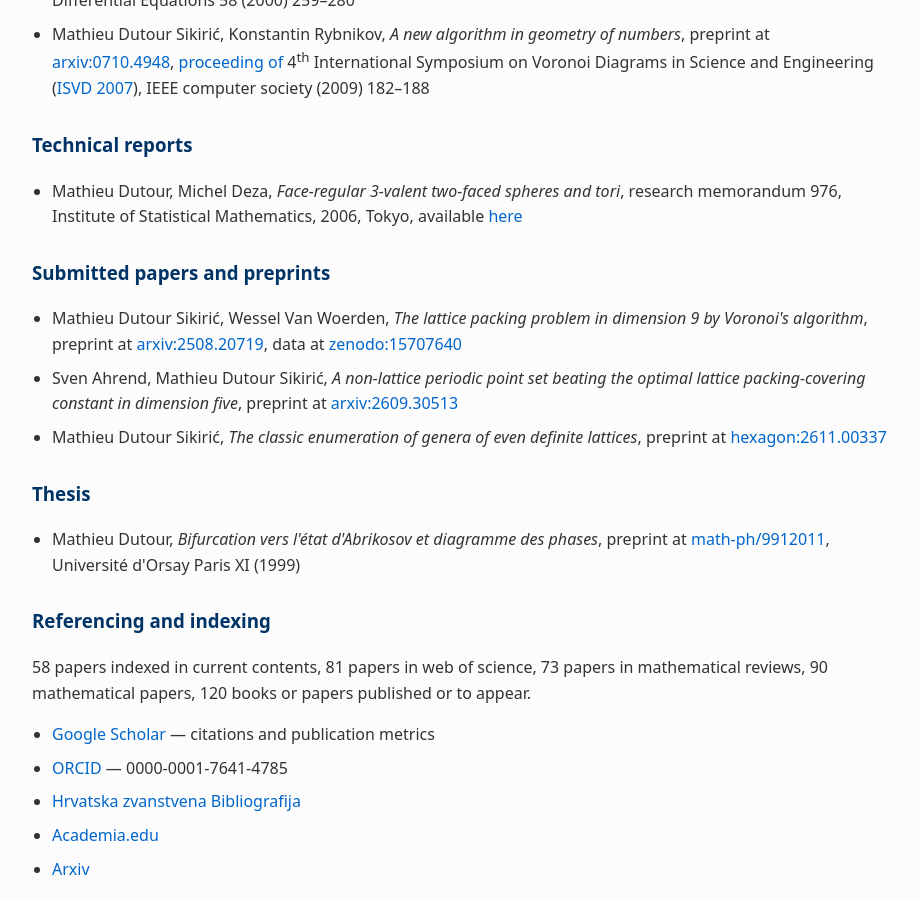
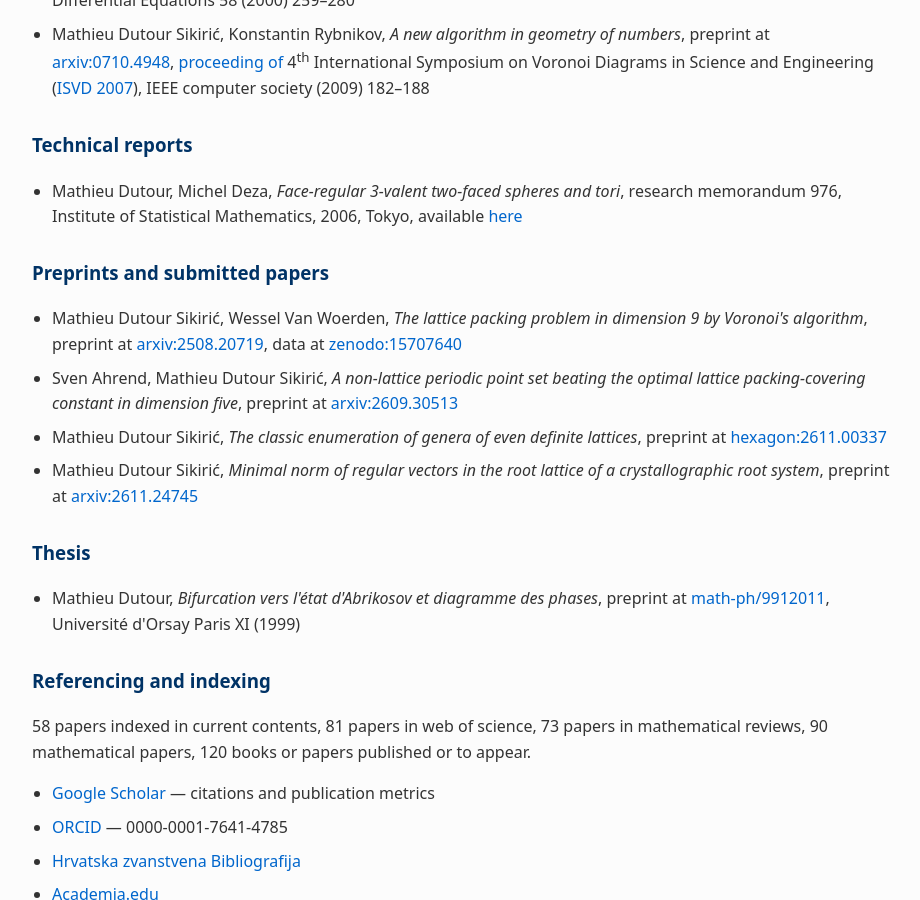
Before and after one commit to MathieuDutSik/mathieudutsik.github.io, a Jekyll site: the page built from Publications/index.html, in a window 1280 px wide and 900 px high, scrolled down 8619 px. Shown: the whole window, without its empty margins (178-1098 px from the left). Built offline with Jekyll 4.4.1, drawn with Linux system fonts in a browser that asks for light colours.

Commit message:
Add the root lattice regular vectors preprint and rename the preprints section.
Co-Authored-By: Claude Opus 5.5 <noreply@anthropic.com>

```diff
--- a/Publications/index.html
+++ b/Publications/index.html
@@ -468,12 +468,13 @@ description: >-
 </section>
 
 <section>
-    <h3>Submitted papers and preprints</h3>
+    <h3>Preprints and submitted papers</h3>
     <ul>
         <li data-theme="lattices">Mathieu Dutour Sikirić, Wessel Van Woerden, <i>The lattice packing problem in dimension 9 by Voronoi's algorithm</i>, preprint at <a href="https://arxiv.org/abs/2508.20719">arxiv:2508.20719</a>, data at <a href="https://zenodo.org/records/15707640">zenodo:15707640</a></li>
         <!-- <li data-theme="geophysics">Nir Haim, Aron Roland, Mathieu Dutour Sikirić, Rotem Soffer, <i>Simplistic Implementation and Validation of an Unstructured Coupled Model of The Mediterranean Sea</i></li> -->
         <li data-theme="delaunay">Sven Ahrend, Mathieu Dutour Sikirić, <i>A non-lattice periodic point set beating the optimal lattice packing-covering constant in dimension five</i>, preprint at <a href="https://arxiv.org/abs/2609.30513">arxiv:2609.30513</a></li>
         <li data-theme="lattices">Mathieu Dutour Sikirić, <i>The classic enumeration of genera of even definite lattices</i>, preprint at <a href="https://hexagonmath.org/2611.00337">hexagon:2611.00337</a></li>
+        <li data-theme="lattices">Mathieu Dutour Sikirić, <i>Minimal norm of regular vectors in the root lattice of a crystallographic root system</i>, preprint at <a href="https://arxiv.org/abs/2611.24745">arxiv:2611.24745</a></li>
     </ul>
 </section>
 
```
